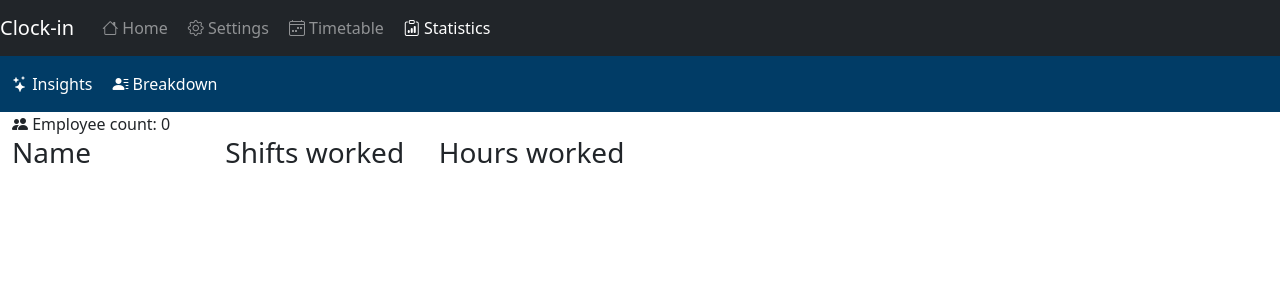
After one commit to Clock-In/Clock-In, a Django app: page /statistics/breakdown in a window 1280 px wide. The commit adds this page. Shown: the top 300 px of the page. Run offline with Django 5.2, Linux system fonts and the light colour scheme; the visitor is signed in with stand-in values (Sample User, id 1); data comes from the database, SQL or seed files in the repository; parts of the project's set-up code (start-up, migrations or seed data) failed here and were passed over.

Commit message:
Add insights and breakdown views for manager statistics

```diff
--- a/app/base/views.py
+++ b/app/base/views.py
@@ -168,7 +168,7 @@ def history(request, period):
 
 def earnings(request):
     if request.user.is_staff:
-        return manager_statistics(request)
+        return insights(request)
 
     today = datetime.datetime.now()
     all_shifts = models.Shift.objects.filter(assigned_to=request.user).order_by("start_at")
@@ -258,8 +258,8 @@ def view_shift_requests(request):
         }
     )
 
-def manager_statistics(request):
-
+@manager_only
+def insights(request):
     all_workers = models.User.objects.filter(is_staff=False)
     worker_distribution = []
     for worker in all_workers:
@@ -268,13 +268,13 @@ def manager_statistics(request):
         worker_info["name"] = worker.name
         worker_info["sunday"] = worker_shifts.filter(start_at__week_day=1).count()
         worker_info["saturday"] = worker_shifts.filter(start_at__week_day=7).count()
-        worker_info["shift_count"] = worker_shifts.count()
 
         time_elapsed = worker_shifts.aggregate(time_elapsed=Sum(F("end_at") - F("start_at")))
         time_elapsed = time_elapsed["time_elapsed"] / datetime.timedelta(hours=1)
 
         worker_info["total"] = time_elapsed
         worker_distribution.append(worker_info)
+
     weekend_fairness = {}
     weekend_fairness["workers"] = []
     for worker in worker_distribution:
@@ -285,13 +285,28 @@ def manager_statistics(request):
         weekend_fairness["stdev"] = stdev([w["score"] for w in weekend_fairness["workers"]])
     else:
         weekend_fairness["stdev"] = 0
+    return render(request, "user/insights.html", {"weekend_fairness": weekend_fairness})
 
+@manager_only
+def breakdown(request):
+    all_workers = models.User.objects.filter(is_staff=False)
+    worker_distribution = []
+    for worker in all_workers:
+        worker_shifts = models.Shift.objects.filter(assigned_to=worker.id, end_at__range=[datetime.datetime.min, datetime.datetime.now()])
+        worker_info = {}
+        worker_info["name"] = worker.name
+        worker_info["shift_count"] = worker_shifts.count()
 
-    return render(request, "user/manager_statistics.html",{
+        time_elapsed = worker_shifts.aggregate(time_elapsed=Sum(F("end_at") - F("start_at")))
+        time_elapsed = time_elapsed["time_elapsed"] / datetime.timedelta(hours=1)
+
+        worker_info["total"] = time_elapsed
+        worker_distribution.append(worker_info)
+
+    return render(request, "user/breakdown.html", {
         "employee_count": all_workers.count(),
         "worker_distribution": worker_distribution,
-        "weekend_fairness": weekend_fairness
-        })
+    })
 
 class CustomLoginView(LoginView):
     form_class = LoginForm
--- a/app/clockIn/urls.py
+++ b/app/clockIn/urls.py
@@ -56,6 +56,8 @@ statistic_urls = [
     path("distribution", views.distribution, name="distribution"),
     path("history/<str:period>", views.history, name="history"),
     path("earnings", views.earnings, name="earnings"),
+    path("insights", views.insights, name="insights"),
+    path("breakdown", views.breakdown, name="breakdown"),
 ]
 
 urlpatterns = [
--- /dev/null
+++ b/app/templates/user/breakdown.html
@@ -0,0 +1,45 @@
+<!DOCTYPE html>
+<html lang="en">
+<head>
+    <meta charset="UTF-8">
+    <meta name="viewport" content="width=device-width, initial-scale=1.0">
+    <link rel="stylesheet" href="https://cdn.jsdelivr.net/npm/bootstrap@4.0.0/dist/css/bootstrap.min.css" integrity="sha384-Gn5384xqQ1aoWXA+058RXPxPg6fy4IWvTNh0E263XmFcJlSAwiGgFAW/dAiS6JXm" crossorigin="anonymous">
+    <link rel="stylesheet" href="https://cdn.jsdelivr.net/npm/bootstrap-icons@1.11.3/font/bootstrap-icons.min.css">
+    <title>Manager statistics</title>
+</head>
+<body>
+    {% include 'Navigation_Bar.html' with active="statistics" %}
+    {% include 'user/manager_stats_navbar.html' with active="insights"%}
+
+    <div class="container-fluid">
+
+        <i class="bi bi-people-fill"></i> Employee count: {{employee_count}}
+
+        <div class="row">
+            <div class="col-2">
+                <h3>Name</h3>
+            </div>
+            <div class="col-2">
+                <h3>Shifts worked</h3>
+            </div>
+            <div class="col-2">
+                <h3>Hours worked</h3>
+            </div>
+        </div>
+
+        {% for worker in worker_distribution %}
+        <div class="row">
+            <div class="col-2">
+                <p>{{worker.name}}</p>
+            </div>
+            <div class="col-2">
+                <p>{{worker.shift_count}}</p>
+            </div>
+            <div class="col-2">
+                <p>{{worker.total}}</p>
+            </div>
+        </div>
+        {% endfor %}
+    </div>
+</body>
+</html>
--- /dev/null
+++ b/app/templates/user/manager_stats_navbar.html
@@ -0,0 +1,22 @@
+<!DOCTYPE html>
+<html>
+  <body>
+	<nav class="navbar navbar-expand navbar-dark" style="background-color: #013c66;">
+		<div class="container-fluid">
+
+			<div class="collapse navbar-collapse">
+				<ul class="navbar-nav">
+					<li class="nav-item ms-1">
+						<a class="nav-link {% if active == 'insights' %}active{% endif %}" href="{%url 'insights' %}"><i class="bi bi-stars"></i></span> Insights </a>
+					</li>
+					<li class="nav-item ms-1">
+						<a class="nav-link {% if active == 'insights' %}active{% endif %}" href="{%url 'breakdown' %}"><i class="bi bi-person-lines-fill"></i></span> Breakdown </a>
+					</li>
+				</ul>
+			</div>
+
+		</div>
+    </nav>
+
+  </body>
+</html>
```
Also changed, not shown: app/templates/user/insights.html (renamed from app/templates/user/manager_statistics.html, +5 -9 lines).
